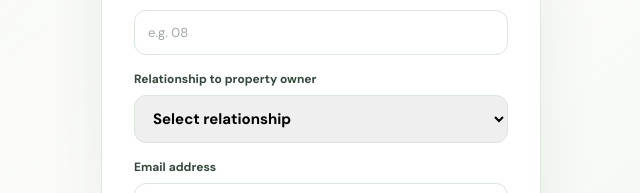
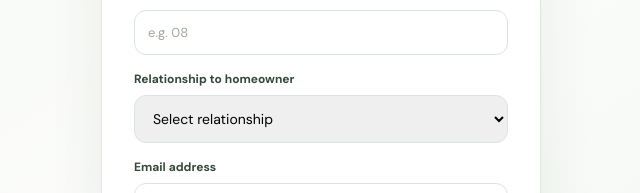
Before and after one commit to siidigitalcreative-engine/pvne, a Next.js app: page /signup in a window 1280 px wide. Shown: the part 487-680 px from the top of the page, without its empty margins (319-959 px from the left). Built offline with nearby package versions, Linux system fonts and the light colour scheme.

Commit message:
Update AuthForm.tsx

```diff
--- a/components/AuthForm.tsx
+++ b/components/AuthForm.tsx
@@ -8,11 +8,11 @@ import { useRouter } from "next/navigation";
 type AuthFormProps = { mode: "login" | "signup" };
 
 const relationshipOptions = [
-  { value: "owner", label: "Property Owner" },
+  { value: "owner", label: "Homeowner" },
   { value: "co_owner", label: "Co-owner" },
-  { value: "spouse", label: "Spouse of Property Owner" },
-  { value: "domestic_partner", label: "Domestic Partner of Property Owner" },
-  { value: "family_member", label: "Immediate Family Member of Property Owner" },
+  { value: "spouse", label: "Spouse of Homeowner" },
+  { value: "domestic_partner", label: "Domestic Partner of Homeowner" },
+  { value: "family_member", label: "Immediate Family Member of Homeowner" },
   { value: "authorized_representative", label: "Authorized Household Representative" },
   { value: "tenant", label: "Tenant / Lessee" },
   { value: "other", label: "Other" },
@@ -88,7 +88,7 @@ export default function AuthForm({ mode }: AuthFormProps) {
               </div>
 
               <label>
-                Relationship to property owner
+                Relationship to homeowner
                 <select
                   value={ownerRelationship}
                   onChange={(event) => setOwnerRelationship(event.target.value)}
@@ -100,7 +100,8 @@ export default function AuthForm({ mode }: AuthFormProps) {
                     height: 48,
                     boxSizing: "border-box",
                     padding: "12px 14px",
-                    fontSize: 15,
+                    fontSize: 14,
+                    fontWeight: 400,
                     lineHeight: 1.4,
                   }}
                 >
```
